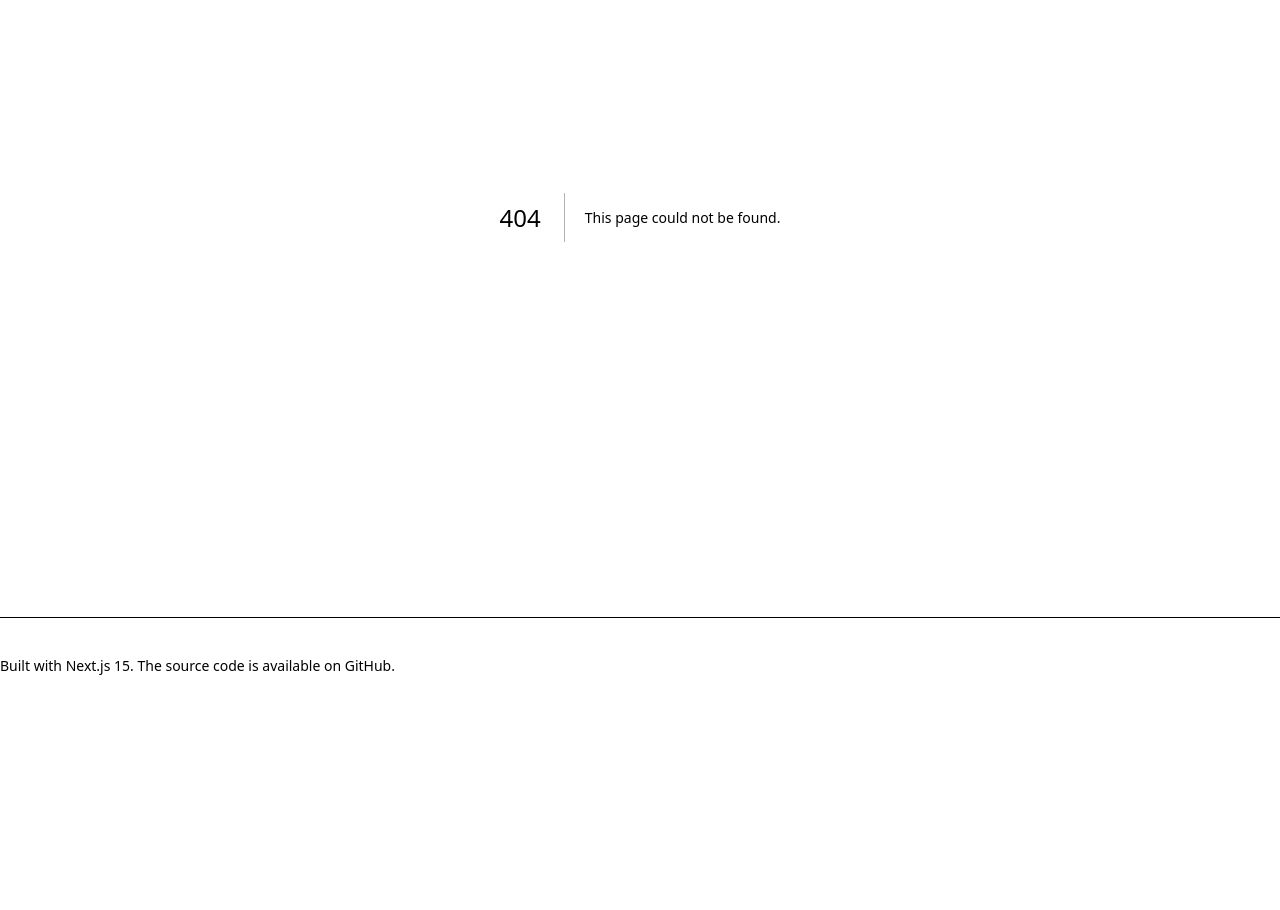
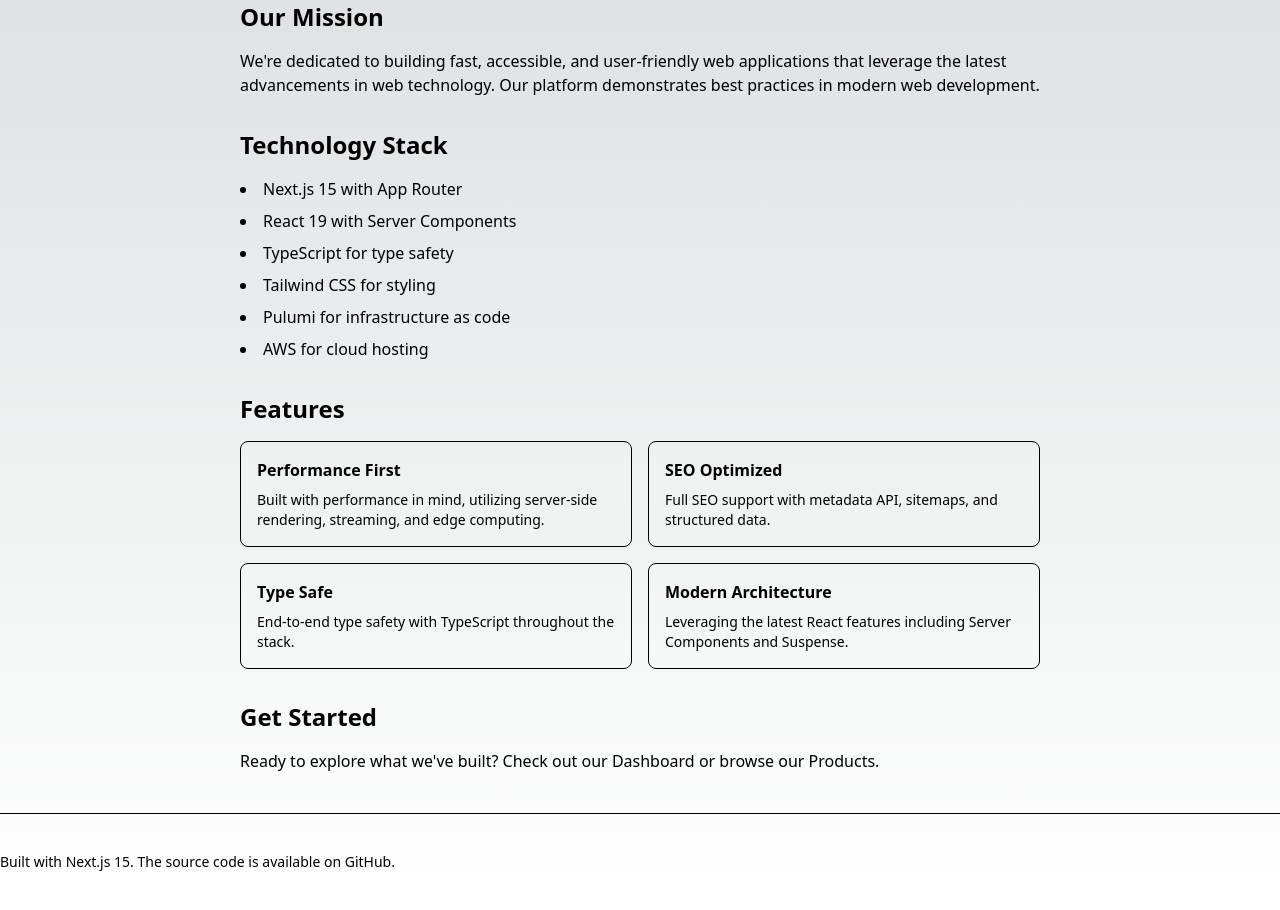
Before and after one commit to nucel-cloud/nucel, a Next.js app in the folder apps/web/: page /about in a window 1280 px wide. Before the commit this address had no page. Shown: the part 240-1150 px from the top of the page. Before the commit the page ends 954 px from the top, so only its background shows below. Built offline with nearby package versions, Linux system fonts and the light colour scheme.

Commit message:
feat(web): add about page and error handling components

```diff
--- /dev/null
+++ b/apps/web/app/about/page.tsx
@@ -0,0 +1,90 @@
+import { Metadata } from "next";
+
+export const metadata: Metadata = {
+  title: "About",
+  description: "Learn more about Pulu Web and our mission",
+};
+
+export default function AboutPage() {
+  return (
+    <div className="container py-10">
+      <div className="mx-auto max-w-[800px]">
+        <h1 className="text-4xl font-bold mb-6">About Pulu Web</h1>
+
+        <div className="prose prose-gray dark:prose-invert max-w-none">
+          <p className="text-lg text-muted-foreground mb-6">
+            Pulu Web is a modern web application built with the latest web technologies,
+            showcasing the power of Next.js 15 and React Server Components.
+          </p>
+
+          <section className="mb-8">
+            <h2 className="text-2xl font-semibold mb-4">Our Mission</h2>
+            <p className="text-muted-foreground">
+              We're dedicated to building fast, accessible, and user-friendly web applications
+              that leverage the latest advancements in web technology. Our platform demonstrates
+              best practices in modern web development.
+            </p>
+          </section>
+
+          <section className="mb-8">
+            <h2 className="text-2xl font-semibold mb-4">Technology Stack</h2>
+            <ul className="list-disc list-inside space-y-2 text-muted-foreground">
+              <li>Next.js 15 with App Router</li>
+              <li>React 19 with Server Components</li>
+              <li>TypeScript for type safety</li>
+              <li>Tailwind CSS for styling</li>
+              <li>Pulumi for infrastructure as code</li>
+              <li>AWS for cloud hosting</li>
+            </ul>
+          </section>
+
+          <section className="mb-8">
+            <h2 className="text-2xl font-semibold mb-4">Features</h2>
+            <div className="grid gap-4 md:grid-cols-2">
+              <div className="border rounded-lg p-4">
+                <h3 className="font-semibold mb-2">Performance First</h3>
+                <p className="text-sm text-muted-foreground">
+                  Built with performance in mind, utilizing server-side rendering,
+                  streaming, and edge computing.
+                </p>
+              </div>
+              <div className="border rounded-lg p-4">
+                <h3 className="font-semibold mb-2">SEO Optimized</h3>
+                <p className="text-sm text-muted-foreground">
+                  Full SEO support with metadata API, sitemaps, and structured data.
+                </p>
+              </div>
+              <div className="border rounded-lg p-4">
+                <h3 className="font-semibold mb-2">Type Safe</h3>
+                <p className="text-sm text-muted-foreground">
+                  End-to-end type safety with TypeScript throughout the stack.
+                </p>
+              </div>
+              <div className="border rounded-lg p-4">
+                <h3 className="font-semibold mb-2">Modern Architecture</h3>
+                <p className="text-sm text-muted-foreground">
+                  Leveraging the latest React features including Server Components
+                  and Suspense.
+                </p>
+              </div>
+            </div>
+          </section>
+
+          <section>
+            <h2 className="text-2xl font-semibold mb-4">Get Started</h2>
+            <p className="text-muted-foreground">
+              Ready to explore what we've built? Check out our{" "}
+              <a href="/dashboard" className="text-primary hover:underline">
+                Dashboard
+              </a>{" "}
+              or browse our{" "}
+              <a href="/products" className="text-primary hover:underline">
+                Products
+              </a>.
+            </p>
+          </section>
+        </div>
+      </div>
+    </div>
+  );
+}
--- /dev/null
+++ b/apps/web/app/error.tsx
@@ -0,0 +1,31 @@
+"use client";
+
+import { useEffect } from "react";
+
+export default function Error({
+  error,
+  reset,
+}: {
+  error: Error & { digest?: string };
+  reset: () => void;
+}) {
+  useEffect(() => {
+    // Log the error to an error reporting service
+    console.error(error);
+  }, [error]);
+
+  return (
+    <div className="flex min-h-[400px] flex-col items-center justify-center">
+      <h2 className="text-2xl font-semibold mb-4">Something went wrong!</h2>
+      <p className="text-muted-foreground mb-6">
+        An error occurred while loading this page.
+      </p>
+      <button
+        onClick={reset}
+        className="rounded-md bg-primary px-4 py-2 text-sm font-medium text-primary-foreground transition-colors hover:bg-primary/90"
+      >
+        Try again
+      </button>
+    </div>
+  );
+}
--- /dev/null
+++ b/apps/web/app/not-found.tsx
@@ -0,0 +1,21 @@
+import Link from "next/link";
+
+export default function NotFound() {
+  return (
+    <div className="container py-10">
+      <div className="mx-auto flex max-w-md flex-col items-center justify-center text-center">
+        <h1 className="text-4xl font-bold mb-4">404</h1>
+        <h2 className="text-2xl font-semibold mb-4">Page not found</h2>
+        <p className="text-muted-foreground mb-8">
+          Sorry, we couldn't find the page you're looking for.
+        </p>
+        <Link
+          href="/"
+          className="rounded-md bg-primary px-4 py-2 text-sm font-medium text-primary-foreground transition-colors hover:bg-primary/90"
+        >
+          Go back home
+        </Link>
+      </div>
+    </div>
+  );
+}
```
